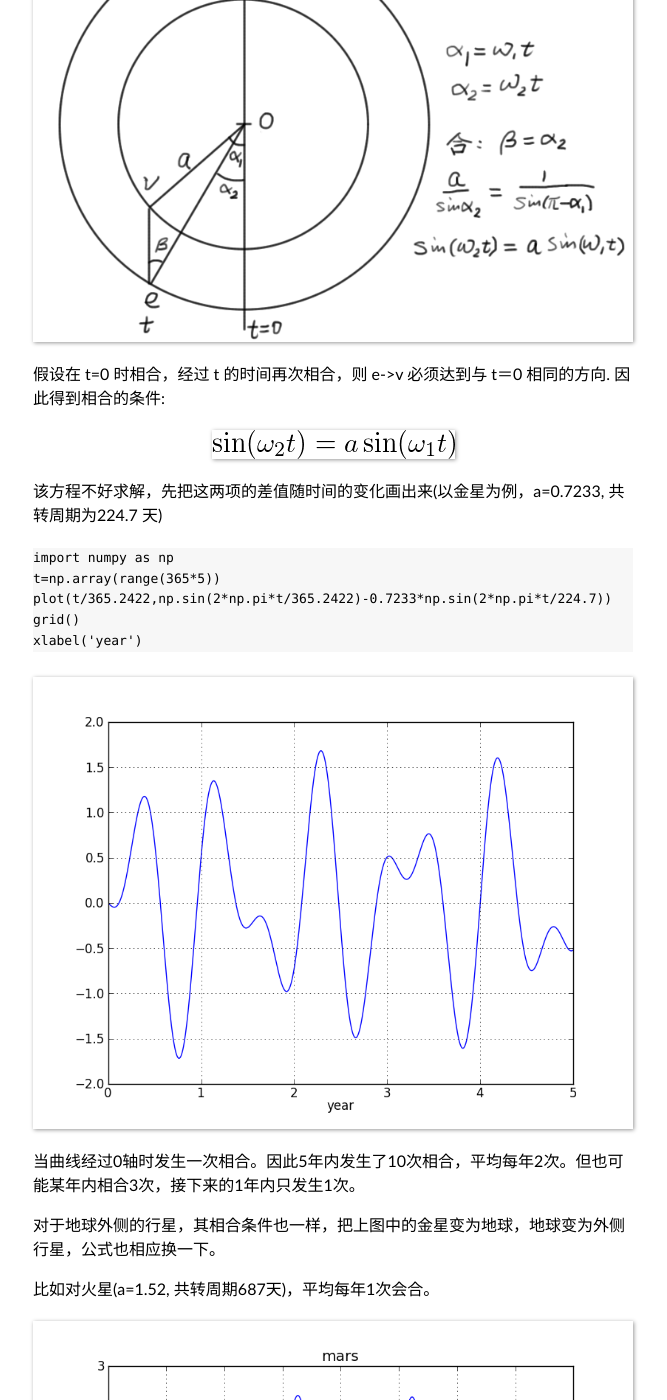
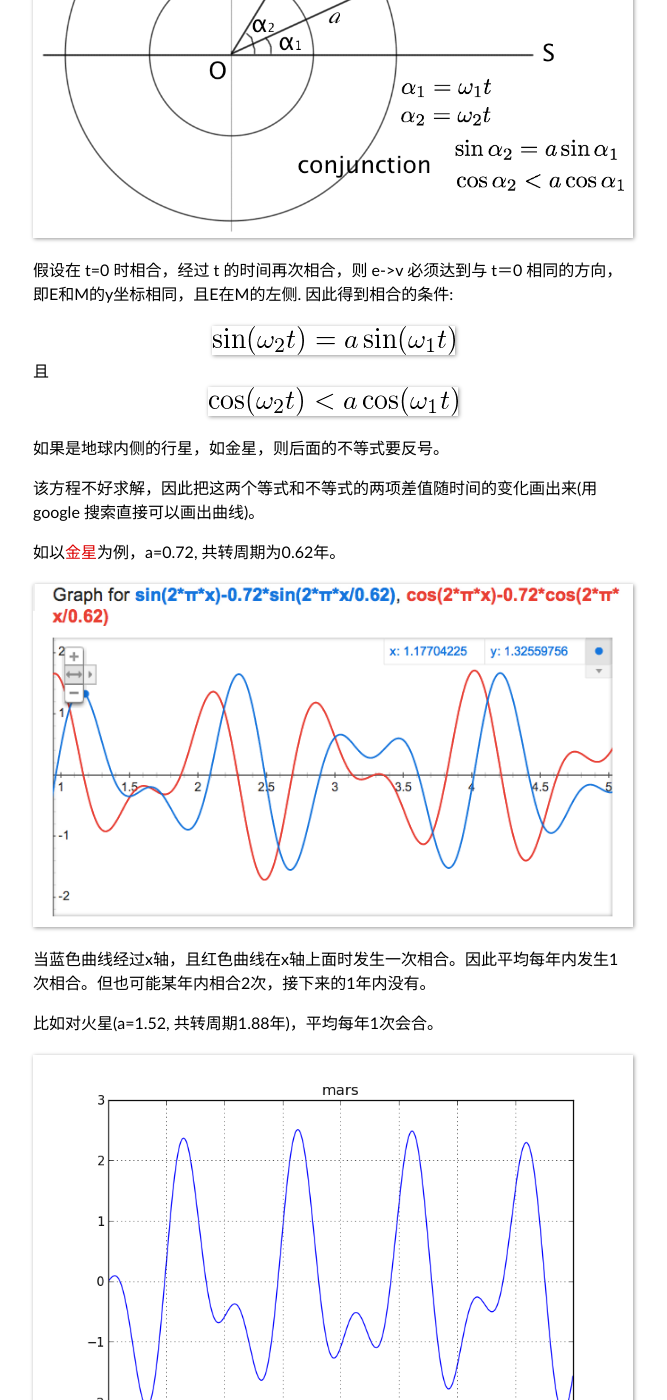
Before and after one commit to Mddct/dayigu.github.com, a Jekyll site: the page built from _posts/2012-04-13-planet-in-conjunction-with-star.md, in a window 1280 px wide and 1400 px high, scrolled down 390 px. Shown: the whole window, without its empty margins (307-974 px from the left). Built offline with Jekyll 4.4.1, drawn with Linux system fonts in a browser that asks for light colours; some web fonts are replaced; Markdown is read by kramdown in place of the engine named in the settings; comment, search, counter and statistics services are not loaded; some of the changed text lies outside the part shown.

Commit message:
modify post 1

```diff
--- a/_posts/2012-04-13-planet-in-conjunction-with-star.md
+++ b/_posts/2012-04-13-planet-in-conjunction-with-star.md
@@ -7,32 +7,49 @@ tags: [planet, astronomy, conjunction, Python]
 
 行星与恒星相合是指从地球看过去，行星与该恒星在同一个方位，比如金星与昴星团相合。当然相合的条件首先是恒星位于太阳系行星运行的轨道平面上。那么某行星与某恒星相合的周期是多少呢?
 
-假设行星的轨道都为圆，且与地球轨道在同一平面上. 行星与恒星相合的条件(O为太阳，e是地球，v是行星，以金星为例，S是恒星的方向):
+假设行星的轨道都为圆，且与地球轨道在同一平面上. 行星与恒星相合的条件见下图(O为太阳，E是地球，M是行星，以火星为例，S是恒星的方向):
 
 ![行星与恒星相合的条件](/images/planet_star_conjunction.png)
 
-假设在 t=0 时相合，经过 t 的时间再次相合，则 e->v 必须达到与 t＝0 相同的方向. 因此得到相合的条件:
+假设在 t=0 时相合，经过 t 的时间再次相合，则 e->v 必须达到与 t＝0 相同的方向，即E和M的y坐标相同，且E在M的左侧. 因此得到相合的条件:
 
 ![相合方程](/images/latex/eq_7378894517581845269_2.png)
+且
+![相合条件](/images/latex/eq_2329005520818939421_2.png)
 
-该方程不好求解，先把这两项的差值随时间的变化画出来(以金星为例，a=0.7233, 共转周期为224.7 天)
+如果是地球内侧的行星，如金星，则后面的不等式要反号。
 
-    import numpy as np
-    t=np.array(range(365*5))
-    plot(t/365.2422,np.sin(2*np.pi*t/365.2422)-0.7233*np.sin(2*np.pi*t/224.7))
-    grid()
-    xlabel('year')
+该方程不好求解，因此把这两个等式和不等式的两项差值随时间的变化画出来(用 google 搜索直接可以画出曲线)。
+
+如以[金星][1]为例，a=0.72, 共转周期为0.62年。
 
 ![金星与恒星的会合](/images/venus_conjunction.png)
 
-当曲线经过0轴时发生一次相合。因此5年内发生了10次相合，平均每年2次。但也可能某年内相合3次，接下来的1年内只发生1次。
+当蓝色曲线经过x轴，且红色曲线在x轴上面时发生一次相合。因此平均每年内发生1次相合。但也可能某年内相合2次，接下来的1年内没有。
 
-对于地球外侧的行星，其相合条件也一样，把上图中的金星变为地球，地球变为外侧行星，公式也相应换一下。
-
-比如对火星(a=1.52, 共转周期687天)，平均每年1次会合。
+比如对火星(a=1.52, 共转周期1.88年)，平均每年1次会合。
 
 ![火星与恒星的会合](/images/mars_conjunction.png)
 木星会合周期就更长了，基本上在木星的共转一周中，只有两次机会与其他恒星相合。
 
 ![木星与恒星的会合](/images/jupiter_conjunction.png)
 更外层行星与恒星的会合规律与木星相同，都是在共转一周中发生两次。
+
+以上的曲线也可以用 google search graph 的功能直接画出:
+
+* [金星][1]
+* [火星][2]
+* [木星][3]
+* [土星][4]
+* [天王星][5]
+* [海王星][6]
+
+  [1]: https://www.google.com.hk/search?sourceid=chrome&ie=UTF-8&q=sin(2pi*x)-0.72*sin(2pi*x%2F0.62)%2C+cos(2pi*x)-0.72*cos(2pi*x%2F0.62)
+  [2]: http://www.google.com/search?sourceid=chrome&ie=UTF-8&q=sin(2*pi*x)-1.52*sin(2*pi*x%2F1.88)
+  [3]: http://www.google.com/search?sourceid=chrome&ie=UTF-8&q=sin(2*pi*x)-5.20*sin(2*pi*x%2F11.87)
+  [4]: http://www.google.com/search?sourceid=chrome&ie=UTF-8&q=sin(2*pi*x)-9.55*sin(2*pi*x%2F29.53)
+  [5]: http://www.google.com/search?sourceid=chrome&ie=UTF-8&q=sin(2*pi*x)-19.26*sin(2*pi*x%2F84.55)
+  [6]: http://www.google.com/search?sourceid=chrome&ie=UTF-8&q=sin(2*pi*x)-30.23*sin(2*pi*x%2F166.24)
+
+比如海王星的曲线在 google 中显示为:
+![海王星与恒星的会合，by google](/images/neptune_conjunction_google.png)
```
Also changed, not shown: images/latex/eq_2329005520818939421_2.png (added), images/neptune_conjunction_google.png (added), images/planet_star_conjunction.png, images/venus_conjunction.png, 3 other files.
